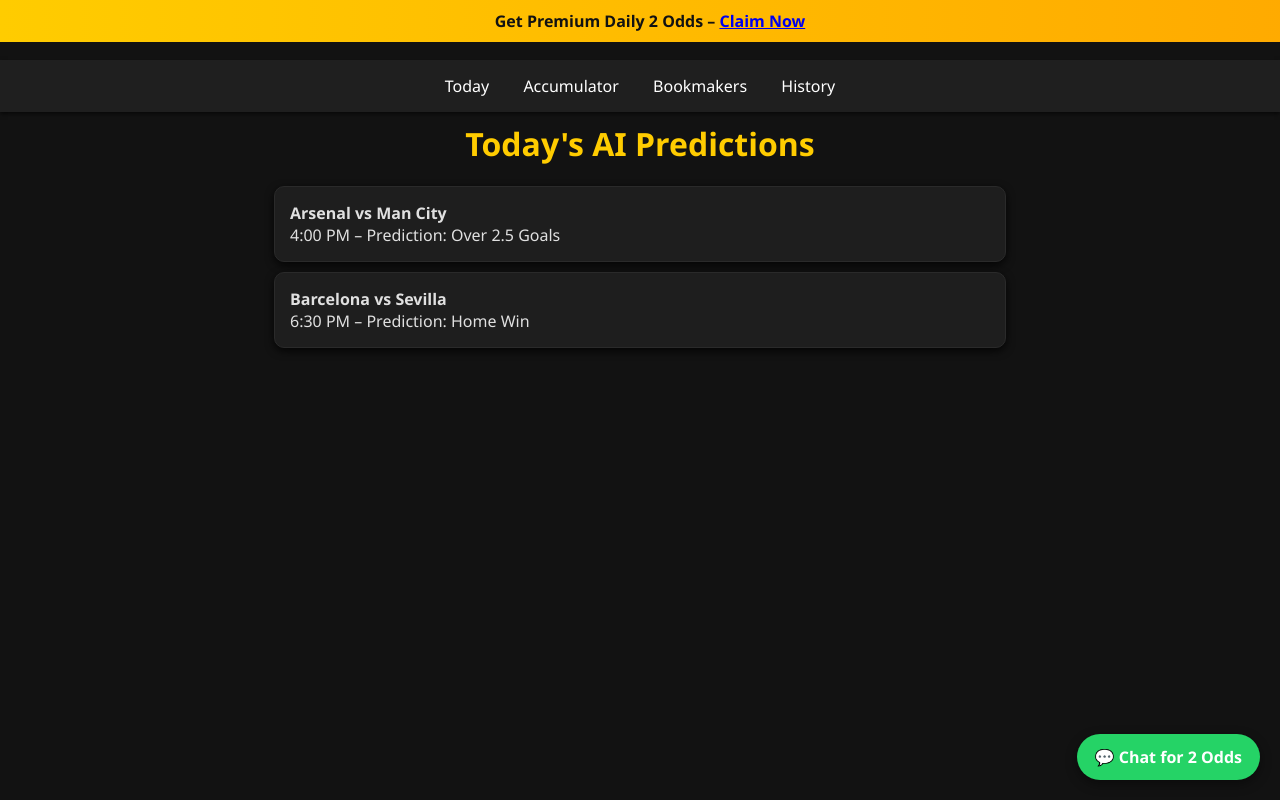
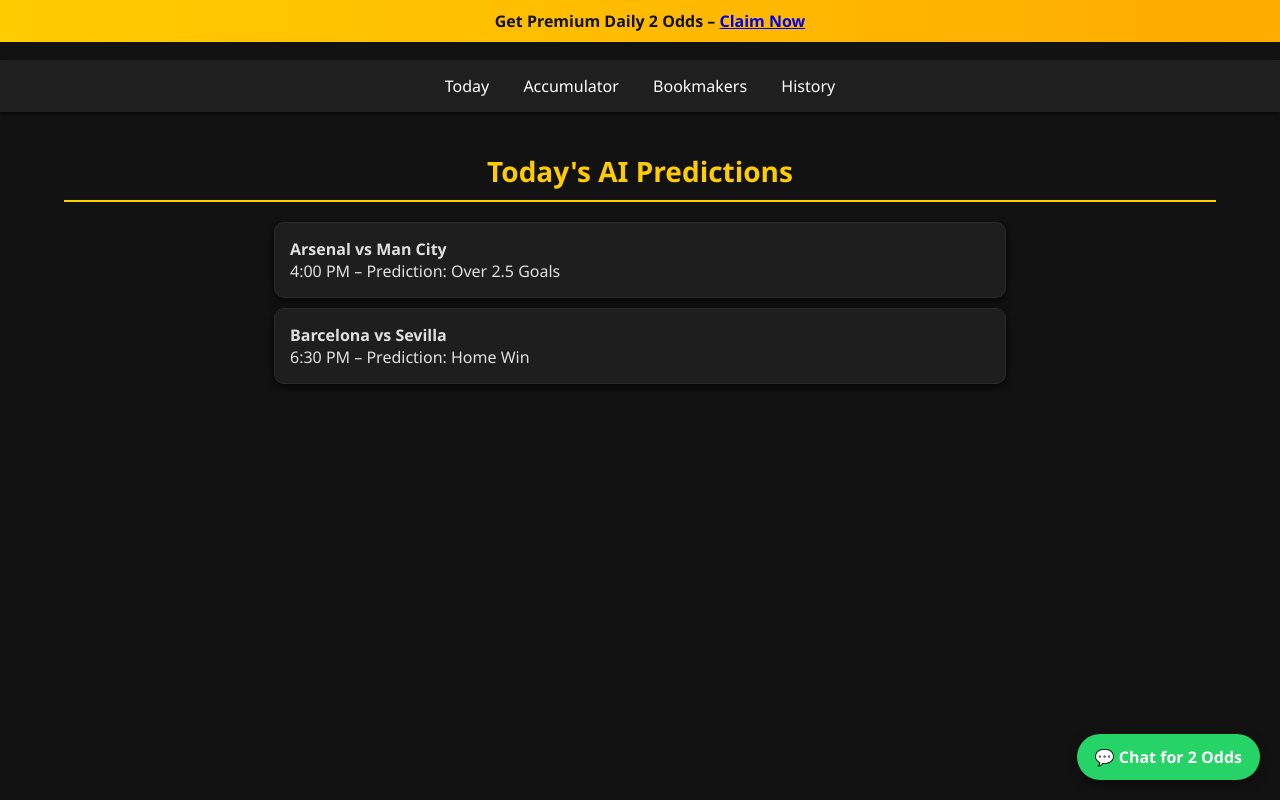
Before and after one commit to Benzee10/bettingtiphub, a plain HTML site: page index.html in a window 1280 px wide. Drawn offline with Linux system fonts and the light colour scheme; a script that the page names is missing.

Commit message:
Update style.css

```diff
--- a/style.css
+++ b/style.css
@@ -84,3 +84,13 @@
   background-color: #292929;
   color: #ffcc00;
 }
+main h1 {
+  margin: 40px auto 20px;
+  font-size: 28px;
+  color: #ffcc00;
+  font-weight: 700;
+  text-align: center;
+  border-bottom: 2px solid #ffcc00;
+  padding-bottom: 10px;
+  max-width: 90%;
+}
```
